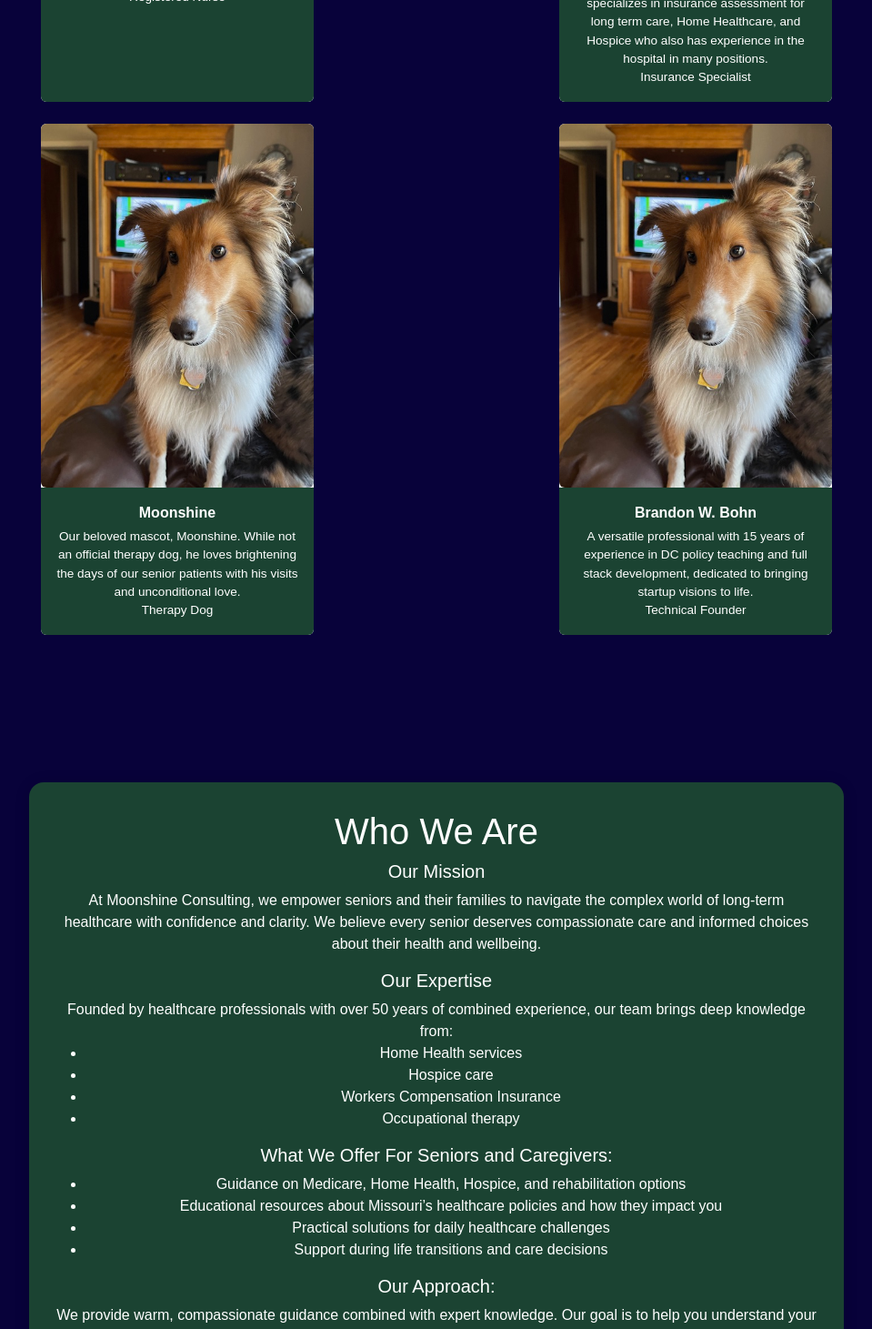
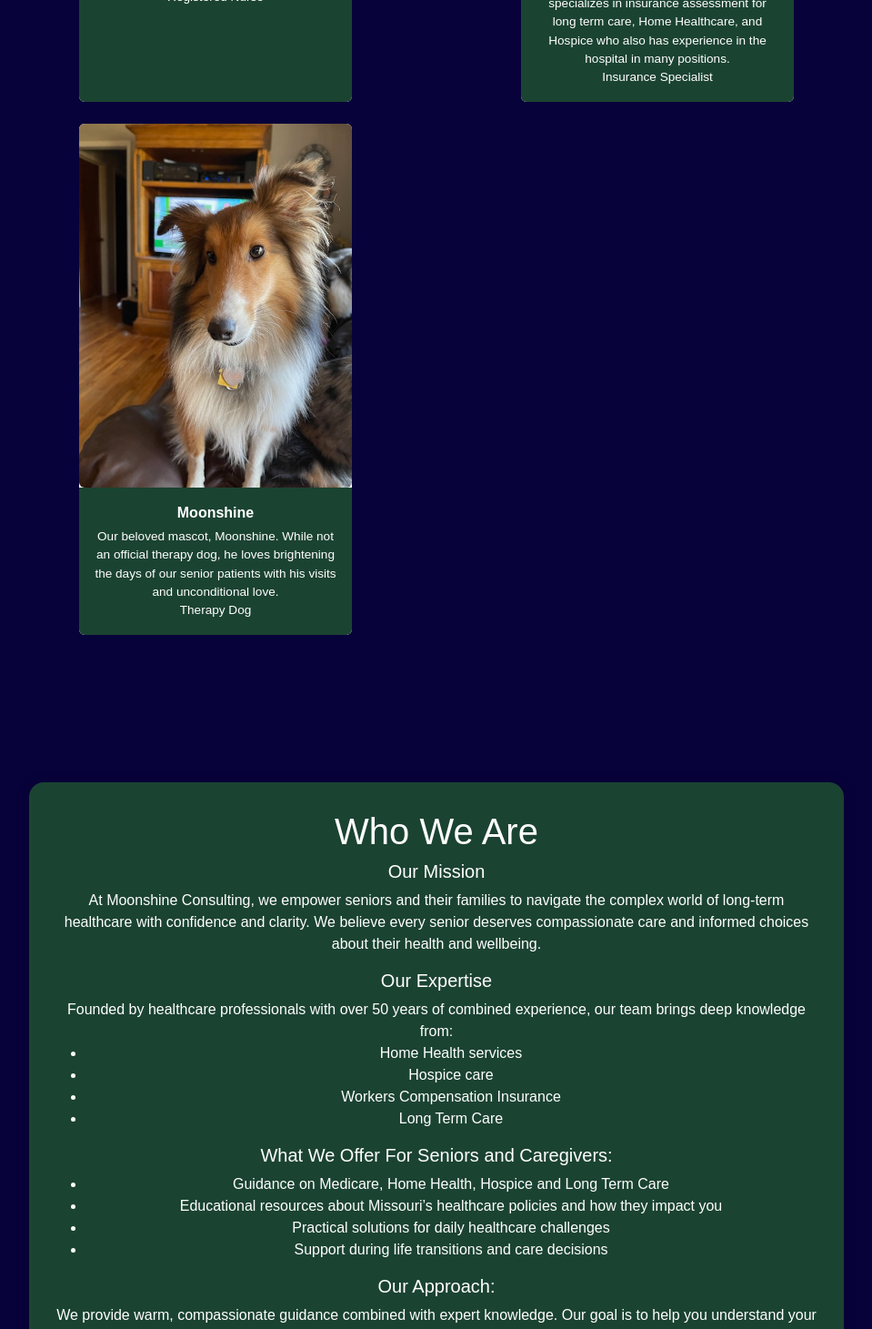
Before and after one commit to brandonbohn/Moonshineconsulting, a React (Create React App) app: page / in a window 1280 px wide. Shown: the part 1720-3181 px from the top of the page at 91% size, without its empty margins (160-1119 px from the left). Built offline with nearby package versions, Linux system fonts and the light colour scheme.

Commit message:
update of homepage minor edits

```diff
--- a/src/Pages/Homepage.tsx
+++ b/src/Pages/Homepage.tsx
@@ -51,7 +51,7 @@ export const Homepage = () => {
                     },
                     {
                       id: 2,
-                      name: "Christie Stephen, RN ODG Certified, Behavioral Health Certified",
+                      name: "Christie Stephan, RN ODG Certified, Behavioral Health Certified",
                       image: "./images/Christie.jpg",
                       experience: "31 Years Multistate Registered Nurse that specializes in insurance assessment for long term care, Home Healthcare, and Hospice who also has experience in the hospital in many positions.",
                       title: "Insurance Specialist"
@@ -63,13 +63,7 @@ export const Homepage = () => {
                       experience: "Our beloved mascot, Moonshine. While not an official therapy dog, he loves brightening the days of our senior patients with his visits and unconditional love.",
                       title: "Therapy Dog"
                     },
-                    {
-                      id: 4,
-                      name: "Brandon W. Bohn",
-                      image: "./images/moonshine.jpg",
-                      experience: "A versatile professional with 15 years of experience in DC policy teaching and full stack development, dedicated to bringing startup visions to life.",
-                      title: "Technical Founder"
-                    }
+
                     ].map((member, idx) => (
                     <div
                       key={member.id}
@@ -147,12 +141,12 @@ export const Homepage = () => {
                 <li>Home Health services</li>
                 <li>Hospice care</li>
                 <li>Workers Compensation Insurance</li>
-                <li>Occupational therapy</li>
+                <li>Long Term Care</li>
               </ul>
             </p>
             <h5>What We Offer For Seniors and Caregivers:</h5>
             <ul>
-              <li>Guidance on Medicare, Home Health, Hospice, and rehabilitation options</li>
+              <li>Guidance on Medicare, Home Health, Hospice and Long Term Care</li>
               <li>Educational resources about Missouri’s healthcare policies and how they impact you</li>
               <li>Practical solutions for daily healthcare challenges</li>
               <li>Support during life transitions and care decisions</li>
--- a/src/Pages/biopage.tsx
+++ b/src/Pages/biopage.tsx
@@ -24,7 +24,7 @@ function BioPage() {
                             ]
                         },
                         {
-                            name: "Christie Stephen RN ODG Certified, Behavioral Health Certified",
+                            name: "Christie Stephan RN ODG Certified, Behavioral Health Certified",
                             title: "Insurance Specialist and Contributor",
                             picture: "../../images/christie.jpg",
                             bioPoints: [
```
